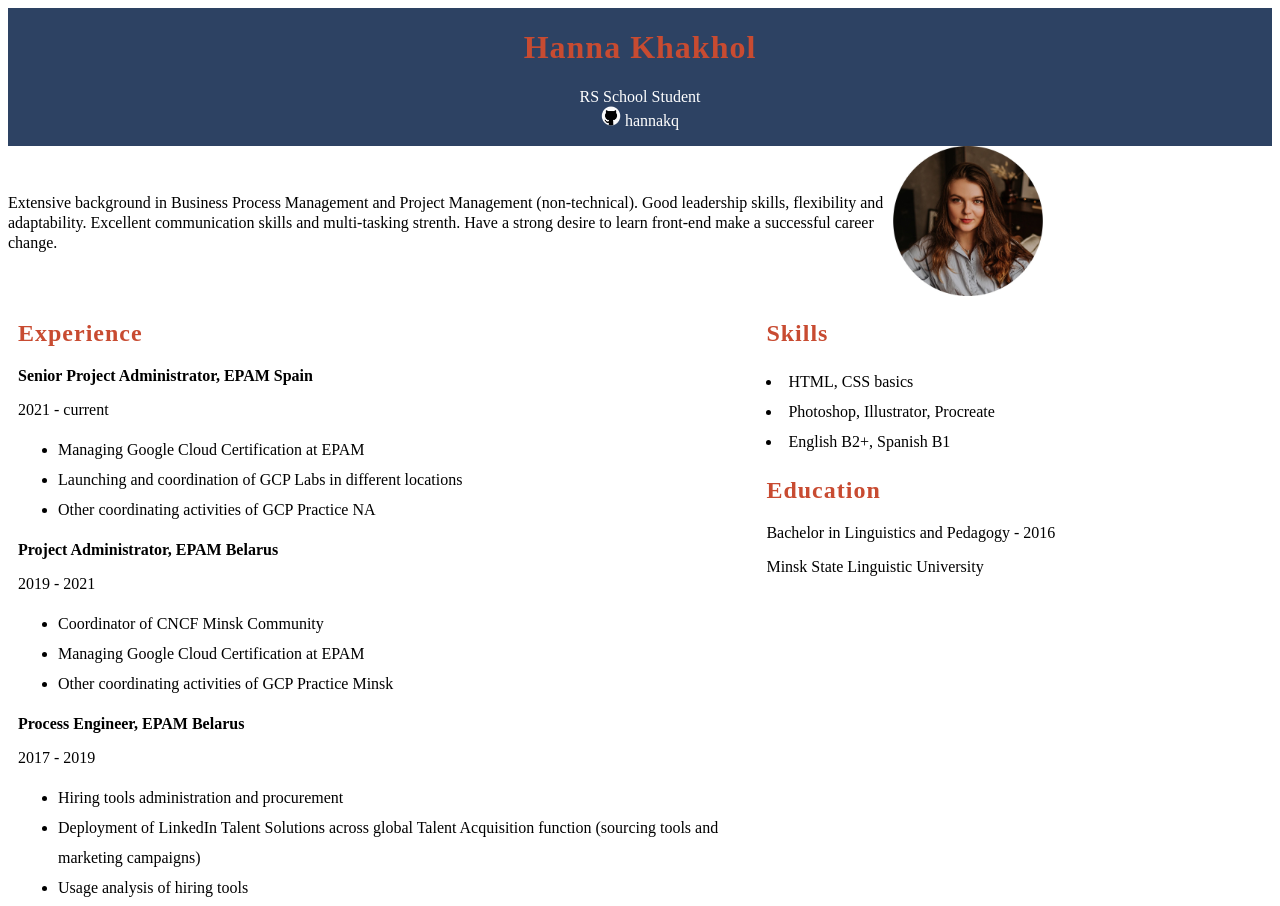
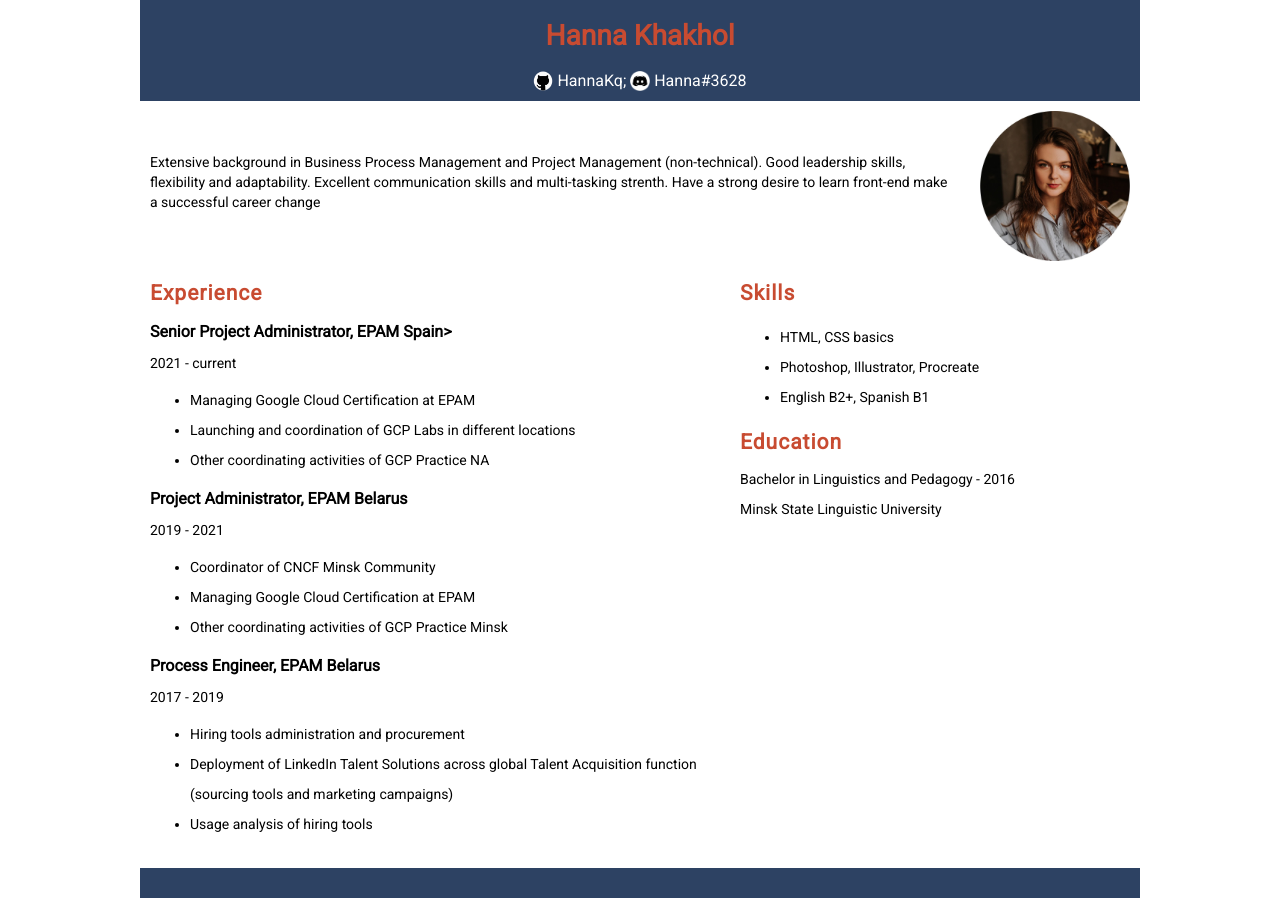
Before and after one commit to HannaKq/rsschool-cv, a plain HTML site: page index.html in a window 1280 px wide. Shown: the top 906 px of the page. Drawn offline with Linux system fonts and the light colour scheme.

Commit message:
feat: added CV body

```diff
--- a/index.html
+++ b/index.html
@@ -1,59 +1,77 @@
 <!DOCTYPE html>
 <html lang="en">
+
 <head>
     <meta charset="UTF-8">
     <meta http-equiv="X-UA-Compatible" content="IE=edge">
     <meta name="viewport" content="width=device-width, initial-scale=1.0">
-    <link rel="stylesheet" href="style.css"
+    <link rel="stylesheet" href="style.css">
     <link href="https://fonts.googleapis.com/css2?family=Roboto&display=swap" rel="stylesheet">
     <title>CV Hanna Khakhol</title>
 </head>
+
 <body>
     <div class="container_header">
-        <div class="block_header">
         <h1>Hanna Khakhol</h1>
-        <div>RS School Student</div>
-        <div><img src="Img/Picture 2.png" alt="github user" width="20px"
-        height="20px"/> hannakq</div>
-        <p></p>
+        <div class="contacts">
+            <img src="Img/github.PNG" alt="github user" width="20px" height="20px" />
+            &nbsp
+            <span>HannaKq;</span>
+            &nbsp
+            <img src="img/discord.png" alt="discord user" width="20px" />
+            &nbsp
+            <span>Hanna#3628</span>
         </div>
     </div>
     <div class="container_intro">
-    <div class="block_intro">Extensive background in Business Process Management and Project Management (non-technical). Good leadership skills, flexibility and adaptability. Excellent communication skills and multi-tasking strenth. Have a strong desire to learn front-end make a successful career change.
+        <div class="block_intro">
+            Extensive background in Business Process Management and Project Management (non-technical).
+            Good leadership skills, flexibility and adaptability. Excellent communication skills and
+            multi-tasking strenth.
+            Have a strong desire to learn front-end make a
+            successful career change
         </div>
-     <div class="photo"><img src="Img/Picture 1.jpg" alt="profile photo" width="150px" height="150px"></div>
+        <div class="photo"><img src="img/photo.jpg" alt="profile photo" width="150px" height="150px"></div>
     </div>
-<div class="container_describtion">
+    <div class="container_description">
         <div class="block_experience">
             <h2><span class="category">Experience</span></h2>
-    <p><span class="position">Senior Project Administrator, EPAM Spain</span></p>
+                <div class="role">
+                    <span class="position">Senior Project Administrator, EPAM Spain></span>
                     <p>2021 - current</p>
-    <ul>
+                    <ul class="responsibilities">
                         <li>Managing Google Cloud Certification at EPAM</li>
                         <li>Launching and coordination of GCP Labs in different locations</li>
                         <li>Other coordinating activities of GCP Practice NA</li>
                     </ul>
-    <p><span class="position">Project Administrator, EPAM Belarus</span></p>
+                </div>
+                <div class="role">
+                    <span class="position">Project Administrator, EPAM Belarus</span>
                     <p>2019 - 2021</p>
                     <ul>
                         <li>Coordinator of CNCF Minsk Community</li>
                         <li>Managing Google Cloud Certification at EPAM</li>
                         <li>Other coordinating activities of GCP Practice Minsk</li>
                     </ul>
-    <p><span class="position">Process Engineer, EPAM Belarus</span></p>
+                </div>
+                <div class="role">
+                    <span class="position">Process Engineer, EPAM Belarus</span>
                     <p>2017 - 2019</p>
                     <ul>
                         <li>Hiring tools administration and procurement</li>
-    <li>Deployment of LinkedIn Talent Solutions across global Talent Acquisition function (sourcing tools and marketing campaigns)</li>
+                        <li>Deployment of LinkedIn Talent Solutions across global Talent Acquisition function
+                        (sourcing tools and marketing campaigns)</li>
                         <li>Usage analysis of hiring tools</li>
                     </ul>
                 </div>
+        </div>
         <div class="block_other">
             <h2><span class="category">Skills</span></h2>
-    <ul></ul>
+                <ul class="skills">
                     <li>HTML, CSS basics</li>
                     <li>Photoshop, Illustrator, Procreate</li>
                     <li>English B2+, Spanish B1</li>
+                </ul>
             <h2><span class="category">Education</span></h2>
             <p>Bachelor in Linguistics and Pedagogy - 2016</p>
             <p>Minsk State Linguistic University</p>
@@ -61,4 +79,5 @@
     </div>
     <div class="footer"></div>
 </body>
+
 </html>
--- a/style.css
+++ b/style.css
@@ -1,64 +1,80 @@
-ody {
+body {
     font-family: "Roboto", sans-serif;
     font-size: 14px;
-    padding: 0 20% 0 20%;
+    max-width: 1000px;
+    margin: auto;
 }
+
 .container_header {
     display: flex;
-    flex: 0 0 100%;
+    flex: 0 0 1000px;
     flex-direction: column;
-    }
-    .block_header {
+    justify-content: center;
+    align-items: center;
     background-color: #2D4263;
-    min-height: 20%;
-    text-align: center;
     color: white;
 }
+
 h1 {
     color: #C84B31;
-    letter-spacing: 1px;
 }
+
+.contacts {
+    display: flex;
+    align-items: center;
+    font-size: 16px;
+    margin: 0 0 10px 0;
+}
+
 .container_intro {
     display: flex;
     flex: 0 1 100%;
     flex-direction: row;
-    flex-wrap: nowrap;
     align-items: center;
-    justify-content: center;
 }
+
 .block_intro {
-    flex-basis: 70%;
+    flex-basis: auto;
     line-height: 20px;
-    position: relative;
+    margin: 0 20px 0 10px;
 }
+
 .photo {
-    flex-basis: 30%;
+    flex-basis: auto;
+    margin: 10px 10px 0 10px;
 }
-    .container_describtion {
+
+.container_description {
     display: flex;
     flex: 0 1 100%;
     flex-direction: row;
     margin: 0 0 0 10px;
 }
+
 .category {
     letter-spacing: 1px;
     color: #C84B31;
     font-weight: bold;
 }
+
 .position {
     font-weight: bold;
     font-size: 16px;
 }
+
 li {
     line-height: 30px;
 }
+
 .block_experience {
     flex-basis: 60%;
 }
+
 .block_other {
     flex-basis: 40%;
     margin: 0 20px 0 20px;
 }
+
 .footer {
     background-color: #2D4263;
     min-height: 30px;
```
Also changed, not shown: img/discord.png (added), img/github.PNG (renamed from img/Picture 2.PNG), img/photo.jpg (renamed from img/Picture 1.jpg), 1 other file. Lines whose indentation alone changed are shown as unchanged.
